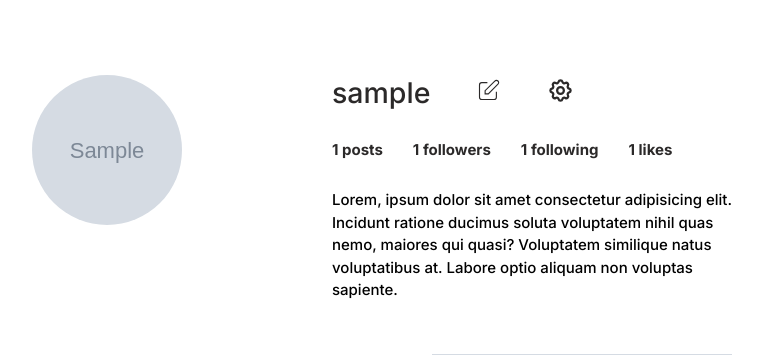
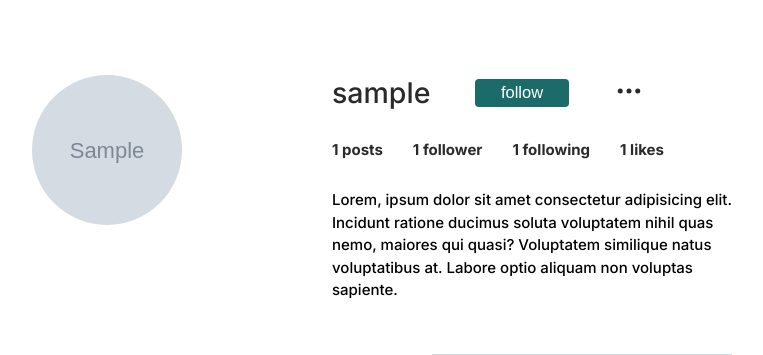
Before and after one commit to chihabMe/sdeia, a Django app: a page that uses accounts/templates/accounts/profile.html in a window 1280 px wide. Shown: the part 75-430 px from the top of the page, without its empty margins (58-821 px from the left). Run offline with Django 3.2, Linux system fonts and the light colour scheme; tables that the repository leaves empty hold one stand-in row (values such as "Sample post"); grey boxes marked "Sample" are stand-in pictures.

Commit message:
adding follow unfollow to the profile page

```diff
--- a/accounts/templates/accounts/profile.html
+++ b/accounts/templates/accounts/profile.html
@@ -15,21 +15,42 @@
         <div class="profile--page--infos">
             <div class="profile--infos--top">
                 <h3 class="profile--infos--username">{{profile.username}}</h3>
+                {% if user == request.user %}
                 <div class="profile--infos--edit">
                     <svg xmlns="http://www.w3.org/2000/svg" className="h-6 w-6" fill="none" viewBox="0 0 24 24" stroke="currentColor" strokeWidth={2}>
                         <path strokeLinecap="round" strokeLinejoin="round" d="M11 5H6a2 2 0 00-2 2v11a2 2 0 002 2h11a2 2 0 002-2v-5m-1.414-9.414a2 2 0 112.828 2.828L11.828 15H9v-2.828l8.586-8.586z" />
                       </svg>
                 </div>
+
                 <div class="profile--infos--settings">
                     <svg xmlns="http://www.w3.org/2000/svg" class="h-6 w-6" fill="none" viewBox="0 0 24 24" stroke="currentColor" stroke-width="2">
                         <path stroke-linecap="round" stroke-linejoin="round" d="M10.325 4.317c.426-1.756 2.924-1.756 3.35 0a1.724 1.724 0 002.573 1.066c1.543-.94 3.31.826 2.37 2.37a1.724 1.724 0 001.065 2.572c1.756.426 1.756 2.924 0 3.35a1.724 1.724 0 00-1.066 2.573c.94 1.543-.826 3.31-2.37 2.37a1.724 1.724 0 00-2.572 1.065c-.426 1.756-2.924 1.756-3.35 0a1.724 1.724 0 00-2.573-1.066c-1.543.94-3.31-.826-2.37-2.37a1.724 1.724 0 00-1.065-2.572c-1.756-.426-1.756-2.924 0-3.35a1.724 1.724 0 001.066-2.573c-.94-1.543.826-3.31 2.37-2.37.996.608 2.296.07 2.572-1.065z" />
                         <path stroke-linecap="round" stroke-linejoin="round" d="M15 12a3 3 0 11-6 0 3 3 0 016 0z" />
                       </svg>
                 </div>
+                {% else %}
+                <div class="profile--user--preview--actions ">
+                    <div class="profile--user--preview--action">
+                    {% if request.user in user.user_profile.followers.all %}
+                        <button class="profile--follow--btn cancel " id="profile--follow--btn" user="{{user.username}}">unfollow</button>
+                        {% else %}
+                        <button class="profile--follow--btn " id="profile--follow--btn" user="{{user.username}}">follow</button>
+
+                    {% endif  %}
+
+                    </div>
+                    <div class="profile--user--preview--action"> <button class="profile--options--btn">
+                        <svg xmlns="http://www.w3.org/2000/svg" class="h-6 w-6" fill="none" viewBox="0 0 24 24" stroke="currentColor" stroke-width="2">
+                            <path stroke-linecap="round" stroke-linejoin="round" d="M5 12h.01M12 12h.01M19 12h.01M6 12a1 1 0 11-2 0 1 1 0 012 0zm7 0a1 1 0 11-2 0 1 1 0 012 0zm7 0a1 1 0 11-2 0 1 1 0 012 0z" />
+                          </svg>
+
+                    </button></div>
+                </div>
+                {% endif %}
             </div>
             <div class="profile--infos--bottom">
                 <div class="profile--infos--posts"> {{profile.get_posts_count}} posts</div>
-                <div class="profile--infos--followers">{{profile.get_followers_count}} followers</div>
+                <div class="profile--infos--followers" id="profile--user--following--count">{{profile.get_followers_count}} follower</div>
                 <div class="profile--infos--following">{{profile.get_following_count}} following</div>
                 <div class="profile--infos--following">{{profile.get_likes_count}} likes</div>
             </div>
@@ -75,6 +96,9 @@
                  </div>
             </div>
             {% endif  %}
+
+            {% empty %}
+            <h2>no posts</h2>
             {% endfor %}
         </div>
     </div>
@@ -83,3 +107,7 @@
 
 
 {% endblock content %}
+{% block js %}
+<script src="{% static 'js/profile/follow.js' %}"></script>
+
+{% endblock js %}
--- a/accounts/urls.py
+++ b/accounts/urls.py
@@ -5,4 +5,5 @@ app_name = 'accounts'
 urlpatterns = [
     path('<str:username>/profile',views.profile_page,name='profile'),
     path('search',views.user_search,name='user_search'),
+    path('follow',views.user_follow,name='follow')
 ]
--- a/accounts/views.py
+++ b/accounts/views.py
@@ -4,7 +4,21 @@ from django.shortcuts import get_object_or_404
 from .models import  Profile
 from django.http import JsonResponse
 # Create your views here.
-
+def user_follow(request):
+    data  = {}
+    if request.method=='POST':
+        username = request.POST.get('username')
+        user  = get_object_or_404(User,username=username)
+        if request.user in user.user_profile.followers.all():
+            user.user_profile.followers.remove(request.user)
+            request.user.user_profile.follwing.remove(user)
+            data['operation']='unfollow'
+        else:
+            user.user_profile.followers.add(request.user)
+            request.user.user_profile.follwing.add(user)
+            data['operation']='follow'
+        data['count']=user.user_profile.get_followers_count()
+    return JsonResponse(data)
 def user_search(request):
     data = {}
     if request.method=='POST':
--- a/core/settings.py
+++ b/core/settings.py
@@ -25,7 +25,7 @@ SECRET_KEY = 'django-insecure--8qvl3-d9c6i=3v1s^^zsqf#b3(ez+6dx%fo+^y^v&9!d*pg+j
 # SECURITY WARNING: don't run with debug turned on in production!
 DEBUG = True
 
-ALLOWED_HOSTS = []
+ALLOWED_HOSTS = ['127.0.0.1','10.42.0.1']
 
 
 # Application definition
--- a/static/css/profile.css
+++ b/static/css/profile.css
@@ -131,7 +131,38 @@ image over lay
     gap:0.5rem;
 
 }
-
+/* profile actions /follow / options  */
+.profile--user--preview--actions{
+    display: flex;
+    gap:3rem;
+    align-items: center;
+}
+.profile--user--preview--action>button{
+    background-color: transparent;
+    outline: none;
+    border:none;
+}
+.profile--options--btn>svg{
+    width: 2rem;
+    height: 2rem;
+    color: var(--gray-color);
+    cursor: pointer;
+}
+.profile--follow--btn{
+    font-size: 1.1rem;
+    color: var(--light--color);
+    cursor: pointer;
+    padding: 0.3rem 1.7rem;
+    border-radius: 4px;
+    background-color: var(--blue--color) !important;
+    transition: opacity 0.3s ease;
+}
+.profile--follow--btn:hover{
+    opacity: 0.9;
+}
+.profile--follow--btn.cancel{
+    background-color: var( --red--color) !important;
+}
 /* media queries*/
 
 @media screen and (max-width:500px){
@@ -151,4 +182,5 @@ image over lay
         justify-content: space-around;
         gap:0;
     }
+
 }
--- /dev/null
+++ b/static/js/profile/follow.js
@@ -0,0 +1,36 @@
+ const followAddBtn = document.querySelector('#profile--follow--btn')
+ const userFollowing = document.querySelector('#profile--user--following--count')
+ console.log(followAddBtn)
+if(followAddBtn){
+
+    followAddBtn.addEventListener('click',()=>{
+        // text changing
+        if(followAddBtn.textContent.trim()=='follow'){
+            followAddBtn.textContent='unfollow'
+            followAddBtn.classList.add('cancel')
+        }else{
+            followAddBtn.textContent='follow'
+            followAddBtn.classList.remove('cancel')
+        }
+
+        //
+    //sending the request
+    config = {
+        method:'post',
+        headers:{
+            "X-CSRFToken":csrftoken,
+            mode: 'same-origin',
+        },
+    }
+        let username = followAddBtn.getAttribute('user')
+
+        let data = new FormData()
+        data.append('username',username)
+        config.body=data;
+        fetch(`${baseUrl}/accounts/follow`,config).then(res=>res.json()).then(data=>{
+
+            userFollowing.textContent=`${data.count} follower`
+        })
+
+    })
+}
```
Also changed, not shown: templates/default.html (added, +12 -0 lines), accounts/templates/accounts/login.html (added).
